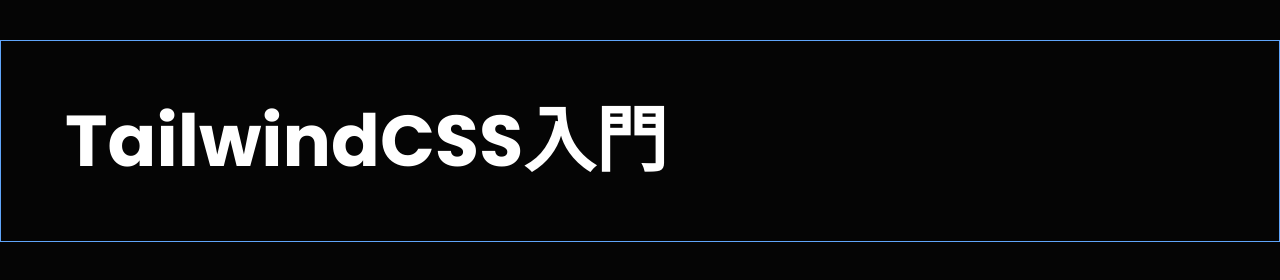
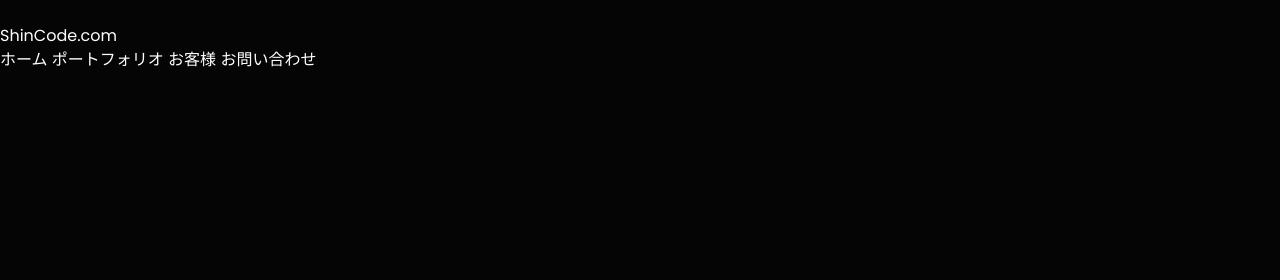
Before and after one commit to shusaku009/tailwindcss-udemy, a website: page src/index.html in a window 1280 px wide. Drawn offline with Linux system fonts and the light colour scheme.

Commit message:
Add: ナビゲーションバーの下書きを作成

```diff
--- a/src/index.html
+++ b/src/index.html
@@ -9,11 +9,18 @@
     <link rel="preconnect" href="https://fonts.gstatic.com" crossorigin>
     <link href="https://fonts.googleapis.com/css2?family=Poppins:wght@300;400;500;600;700&display=swap" rel="stylesheet">
   </head>
-  <body class="font-poppins bg-body">
-    <div class="border border-blue-400 p-16 my-10">
-      <h1 class="lg:text-7xl font-bold text-white">
-        TailwindCSS入門
-      </h1>
-    </div>
+  <body class="font-poppins bg-body text-white">
+    <!-- ナビゲーションバー -->
+    <header class="py-6">
+      <div>
+        <div>ShinCode.com</div>
+        <div>
+          <a href="#home">ホーム</a>
+          <a href="#home">ポートフォリオ</a>
+          <a href="#home">お客様</a>
+          <a href="#home"><button>お問い合わせ</button></a>
+        </div>
+      </div>
+    </header>
   </body>
 </html>
```
Also changed, not shown: dist/output.css.
